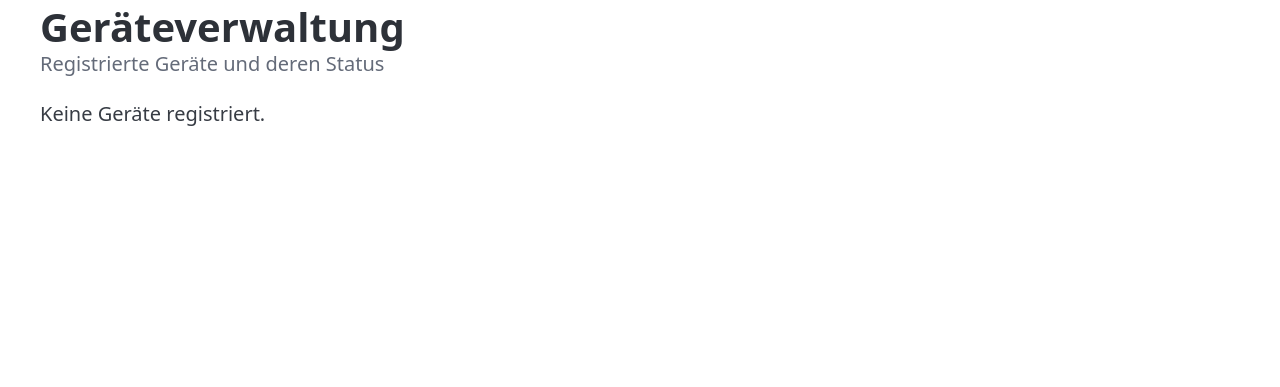
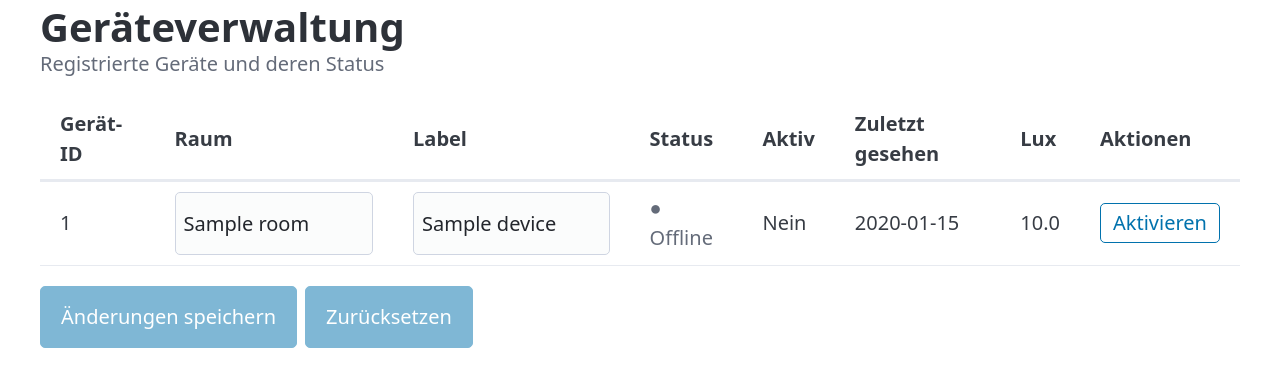
Before and after one commit to DENEDI22/SmartAttend, a FastAPI app: template app/templates/admin_devices.html in a window 1280 px wide. Shown: the part 108-495 px from the top of the page. Run offline with FastAPI, Linux system fonts and the light colour scheme; the template is opened without the code that fills it: most values are stand-ins (such as "Sample title", 1, 10 or a date in 2020); parts of the project's set-up code (start-up, migrations or seed data) failed here and were passed over.

Commit message:
feat(03-02): device management routes + template with inline editing
- Add admin router with GET /admin/devices, POST /admin/devices/update, POST /admin/devices/{id}/toggle
- Create admin_devices.html with inline-editable room/label, status indicators, toggle buttons
- Create admin_base.html with shared nav (Geraete, Benutzer, Abmelden)
- Create admin.js with change detection and dynamic form submission
- Add SchoolClass model and register in __init__.py
- Wire admin router into main.py
- Add head_extra block to base.html for page-specific scripts

```diff
--- a/app/static/admin.js
+++ b/app/static/admin.js
@@ -27,6 +27,25 @@ document.addEventListener('DOMContentLoaded', () => {
       resetBtn.addEventListener('click', () => {
         inputs.forEach(el => { el.value = el.dataset.original; });
         updateButtons();
+      });
+    }
+
+    // Dynamic form submission for save button (avoids nested form issue)
+    if (saveBtn) {
+      saveBtn.addEventListener('click', (e) => {
+        e.preventDefault();
+        const submitForm = document.createElement('form');
+        submitForm.method = 'POST';
+        submitForm.action = '/admin/devices/update';
+        inputs.forEach(el => {
+          const hidden = document.createElement('input');
+          hidden.type = 'hidden';
+          hidden.name = el.name;
+          hidden.value = el.value;
+          submitForm.appendChild(hidden);
+        });
+        document.body.appendChild(submitForm);
+        submitForm.submit();
       });
     }
   }
--- a/app/templates/admin_devices.html
+++ b/app/templates/admin_devices.html
@@ -5,5 +5,74 @@
   <h1>Geräteverwaltung</h1>
   <p>Registrierte Geräte und deren Status</p>
 </hgroup>
-<p>Keine Geräte registriert.</p>
+
+{% if devices %}
+<div id="edit-form">
+  <figure>
+    <table>
+      <thead>
+        <tr>
+          <th>Gerät-ID</th>
+          <th>Raum</th>
+          <th>Label</th>
+          <th>Status</th>
+          <th>Aktiv</th>
+          <th>Zuletzt gesehen</th>
+          <th>Lux</th>
+          <th>Aktionen</th>
+        </tr>
+      </thead>
+      <tbody>
+        {% for device in devices %}
+        <tr{% if not device.is_enabled %} style="color: var(--pico-muted-color)"{% endif %}>
+          <td>{{ device.device_id }}</td>
+          <td>
+            <input type="text" name="room_{{ device.id }}"
+                   value="{{ device.room or '' }}"
+                   data-original="{{ device.room or '' }}"
+                   placeholder="z.B. R101"
+                   style="margin: 0; padding: 4px 8px;">
+          </td>
+          <td>
+            <input type="text" name="label_{{ device.id }}"
+                   value="{{ device.label or '' }}"
+                   data-original="{{ device.label or '' }}"
+                   placeholder="z.B. Raum 101"
+                   style="margin: 0; padding: 4px 8px;">
+          </td>
+          <td>
+            {% if device.is_online %}
+              <span style="color: #2e7d32">&#9679; Online</span>
+            {% else %}
+              <span style="color: var(--pico-muted-color)">&#9679; Offline</span>
+            {% endif %}
+          </td>
+          <td>{{ "Ja" if device.is_enabled else "Nein" }}</td>
+          <td>{{ device.last_seen.strftime('%d.%m.%Y %H:%M') if device.last_seen else '--' }}</td>
+          <td>{{ '%.1f' % device.last_lux if device.last_lux is not none else '--' }}</td>
+          <td>
+            <form method="post" action="/admin/devices/{{ device.id }}/toggle" style="margin: 0; display: inline;">
+              <button type="submit" class="outline{% if device.is_enabled %} secondary{% endif %}" style="margin: 0; padding: 4px 12px;">
+                {{ "Deaktivieren" if device.is_enabled else "Aktivieren" }}
+              </button>
+            </form>
+          </td>
+        </tr>
+        {% endfor %}
+      </tbody>
+    </table>
+  </figure>
+  <div style="display: flex; gap: 8px;">
+    <button type="button" id="save-btn" disabled>Änderungen speichern</button>
+    <button type="button" id="reset-btn" disabled>Zurücksetzen</button>
+  </div>
+</div>
+{% else %}
+<article>
+  <h2>Keine Geräte registriert</h2>
+  <p>Geräte werden automatisch registriert, sobald sie sich per MQTT verbinden.</p>
+</article>
+{% endif %}
+
+<!-- Schedule section per device added in Plan 04 -->
 {% endblock %}
```
Also changed, not shown: app/routers/admin.py (+43 -2 lines).
